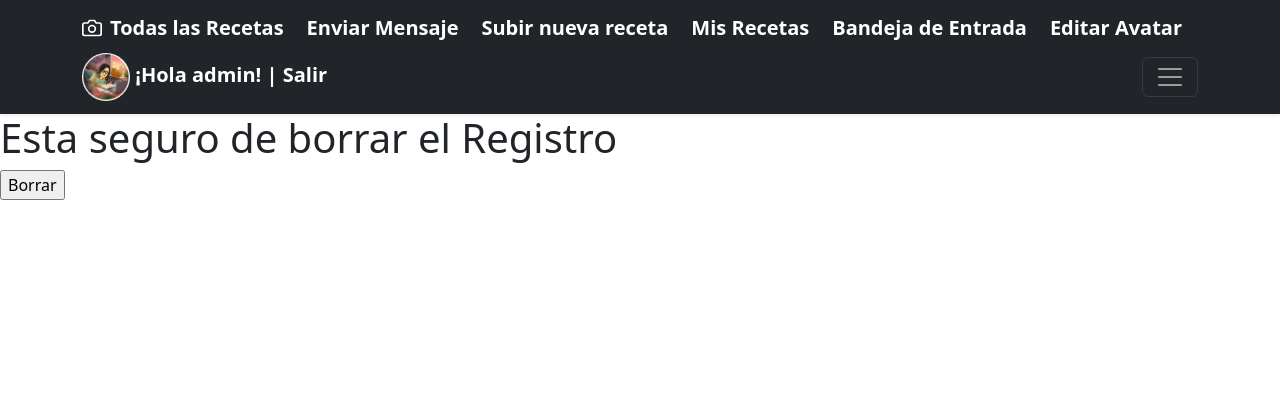
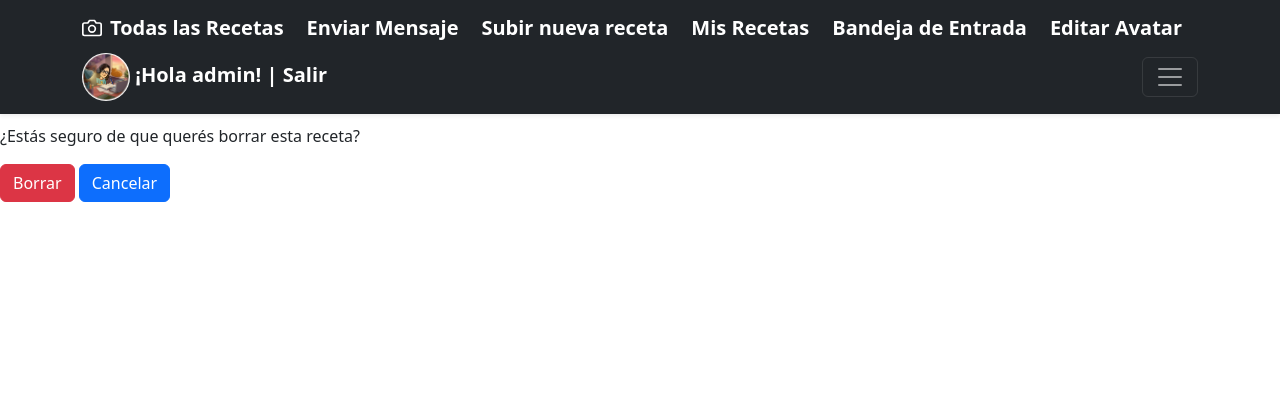
Before and after one commit to florcutraro/Proyecto-Final, a Django app: page /receta/2/delete in a window 1280 px wide. Shown: the top 414 px of the page. Run offline with Django 4.2, Linux system fonts and the light colour scheme; a user stored in the database is signed in; data comes from the database, SQL or seed files in the repository; both versions use the stored data as it was after the commit; some libraries are stand-ins or nearby versions.

Commit message:
Mejoro las páginas de confirm delete

```diff
--- a/Recetario/templates/Recetario/mensaje_confirm_delete.html
+++ b/Recetario/templates/Recetario/mensaje_confirm_delete.html
@@ -3,7 +3,7 @@
 {% load static %}
 
 {% block main %}
-<p style="margin-top: 10px;">Estas seguro que quiere borrar el mensaje de {{ mensaje.email }}? </p>
+<p style="margin-top: 10px;">¿Estas seguro de que querés borrar este mensaje? </p>
 <form method="post">
     {% csrf_token %}
     <input class="btn btn-danger" type="submit" value="Borrar">
--- a/Recetario/templates/Recetario/receta_confirm_delete.html
+++ b/Recetario/templates/Recetario/receta_confirm_delete.html
@@ -3,10 +3,10 @@
 {% load static %}
 
 {% block main %}
-<h1>Esta seguro de borrar el Registro</h1>
-<form method="post" enctype="multipart/form-data">
+<p style="margin-top: 10px;">¿Estás seguro de que querés borrar esta receta? </p>
+<form method="post">
     {% csrf_token %}
-    {{form.as_p}}
-    <input type="submit" value="Borrar">
+    <input class="btn btn-danger" type="submit" value="Borrar">
+    <a class="btn btn-primary" href="{% url 'receta-list' %}">Cancelar</a>
 </form>
 {% endblock %}
```
Also changed, not shown: db.sqlite3.
